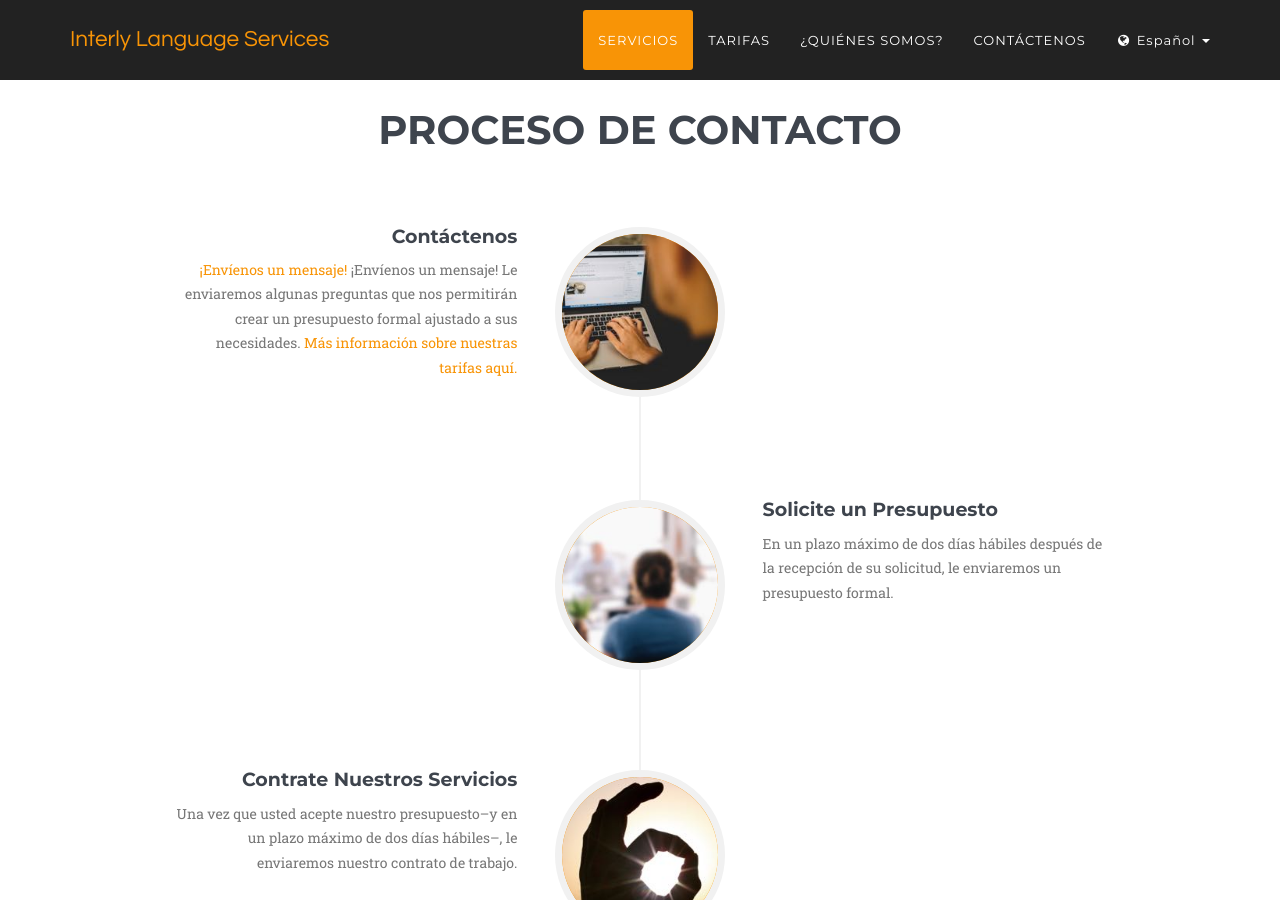
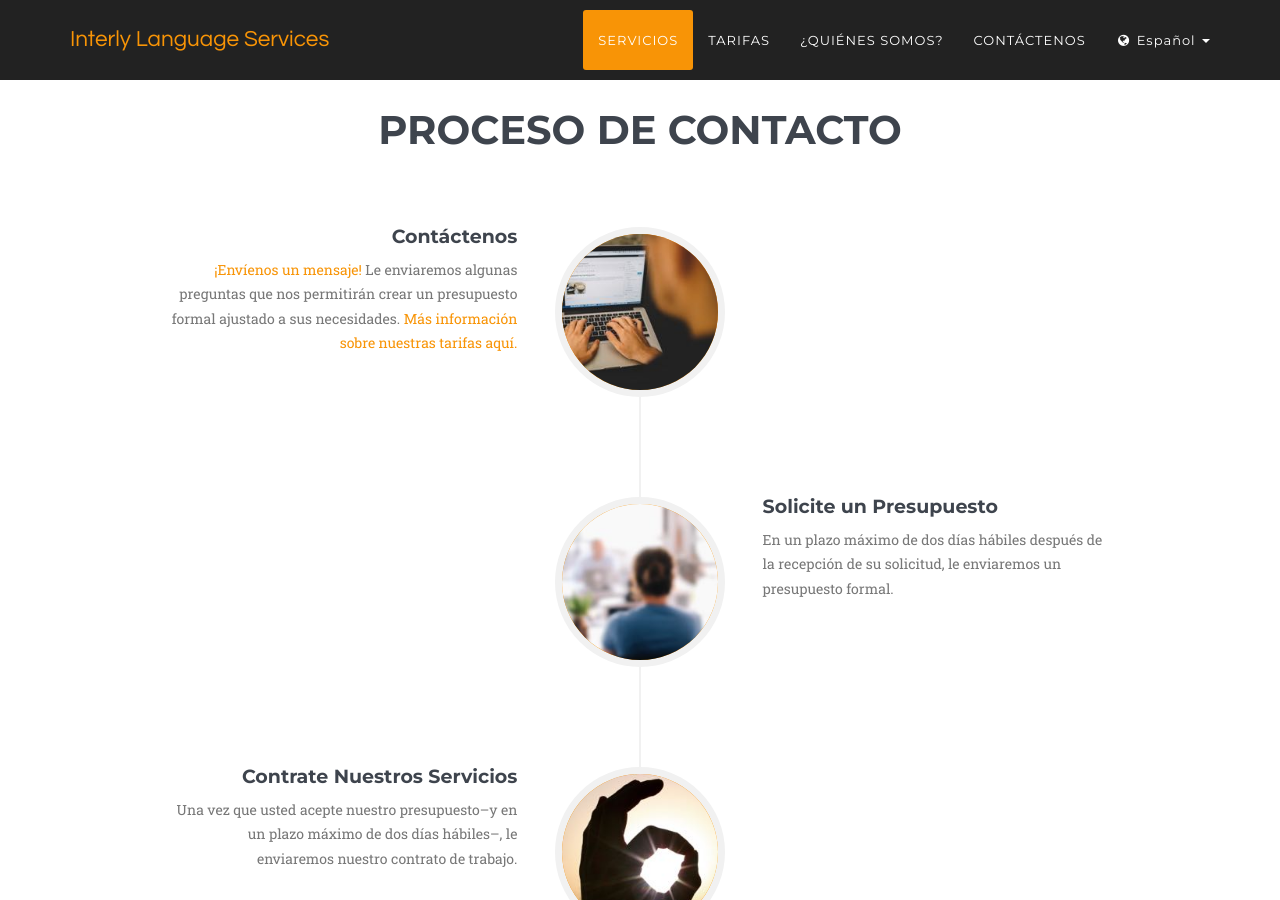
Before and after one commit to kylesezhi/kylesezhi.github.io, a Jekyll site: the page built from es/index.html, in a window 1280 px wide and 900 px high, scrolled down 1523 px. Built offline with Jekyll 4.4.1, drawn with Linux system fonts in a browser that asks for light colours; some web fonts are replaced; comment, search, counter and statistics services are not loaded.

Commit message:
Missed ES text

```diff
--- a/_includes/es_about.html
+++ b/_includes/es_about.html
@@ -19,7 +19,7 @@
                                     <h4 class="subheading">Contáctenos</h4>
                                 </div>
                                 <div class="timeline-body">
-                                    <p class="text-muted"><a class="page-scroll" href="#contact">¡Envíenos un mensaje!</a> ¡Envíenos un mensaje! Le enviaremos algunas preguntas que nos permitirán crear un presupuesto formal ajustado a sus necesidades. <a class="page-scroll" href="#pricing">Más información sobre nuestras tarifas aquí.</a></p>
+                                    <p class="text-muted"><a class="page-scroll" href="#contact">¡Envíenos un mensaje!</a> Le enviaremos algunas preguntas que nos permitirán crear un presupuesto formal ajustado a sus necesidades. <a class="page-scroll" href="#pricing">Más información sobre nuestras tarifas aquí.</a></p>
                                 </div>
                             </div>
                         </li>
```
